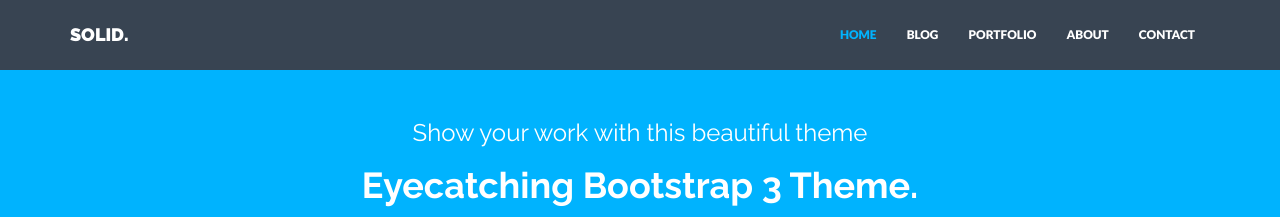
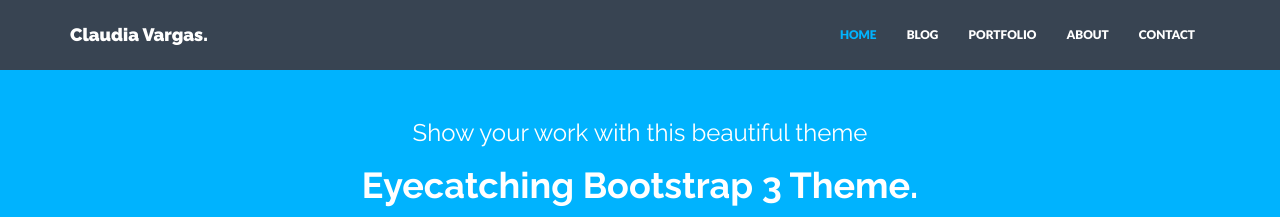
Before and after one commit to claucvk/claucvk.github.io, a Jekyll site: the page built from index.html, in a window 1280 px wide. Shown: the top 217 px of the page. Built offline with Jekyll 4.4.1, drawn with Linux system fonts in a browser that asks for light colours; nearby versions of some CDN libraries.

Commit message:
cambio del titulo de la pagina en config.yml

```diff
--- a/_config.yml
+++ b/_config.yml
@@ -1,7 +1,7 @@
 ### GENERAL SETTINGS ###
 
 # Site settings
-title: SOLID.
+title: Claudia Vargas.
 description: "Write an awesome description for your new site here. You can edit this line in _config.yml. It will appear in your document head meta (for Google search results) and in your feed.xml site description."
 analytics: #Google analytics code in the format XX-nnnnnnnn-n
 baseurl: "" #important: start with /
```
